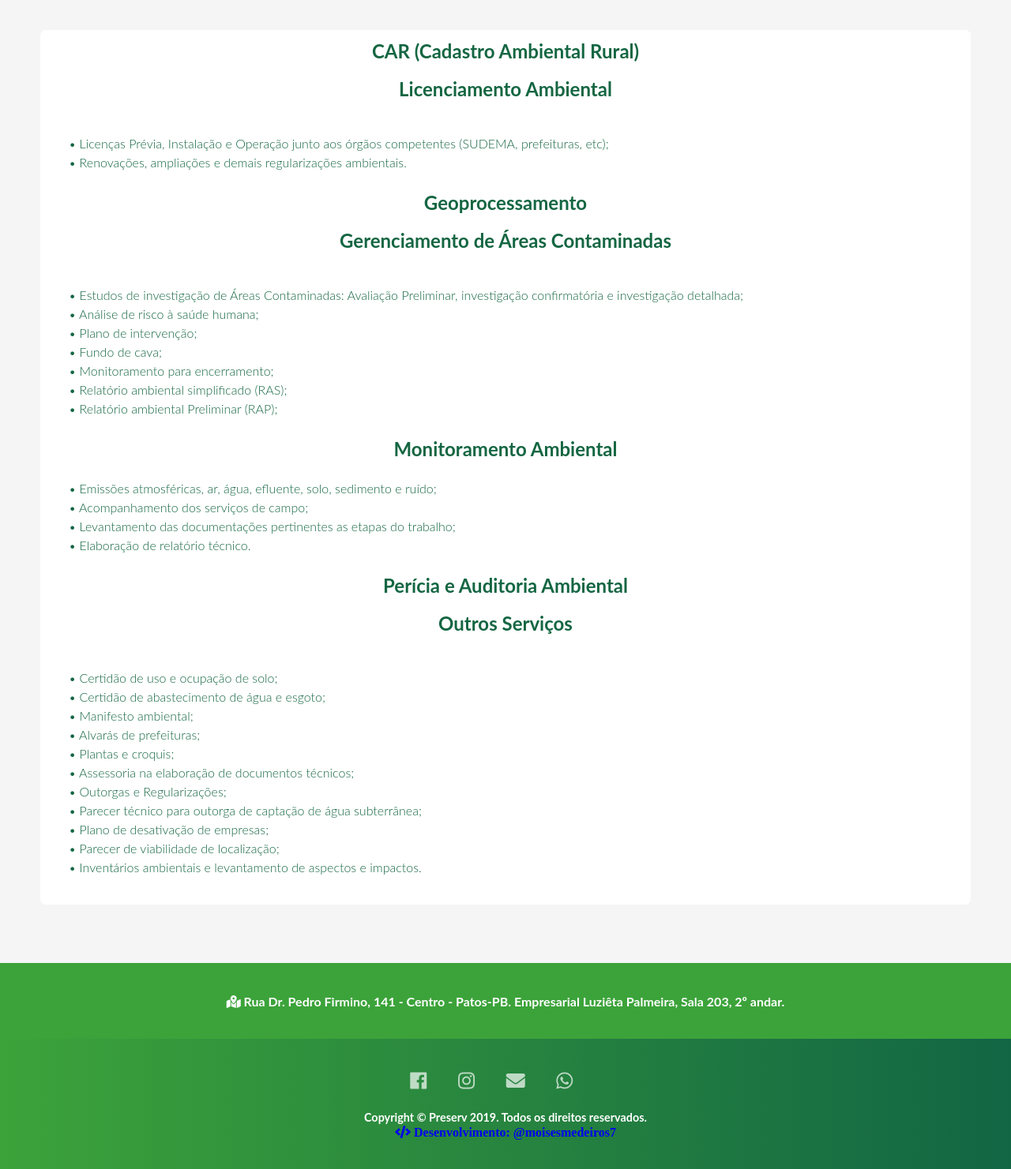
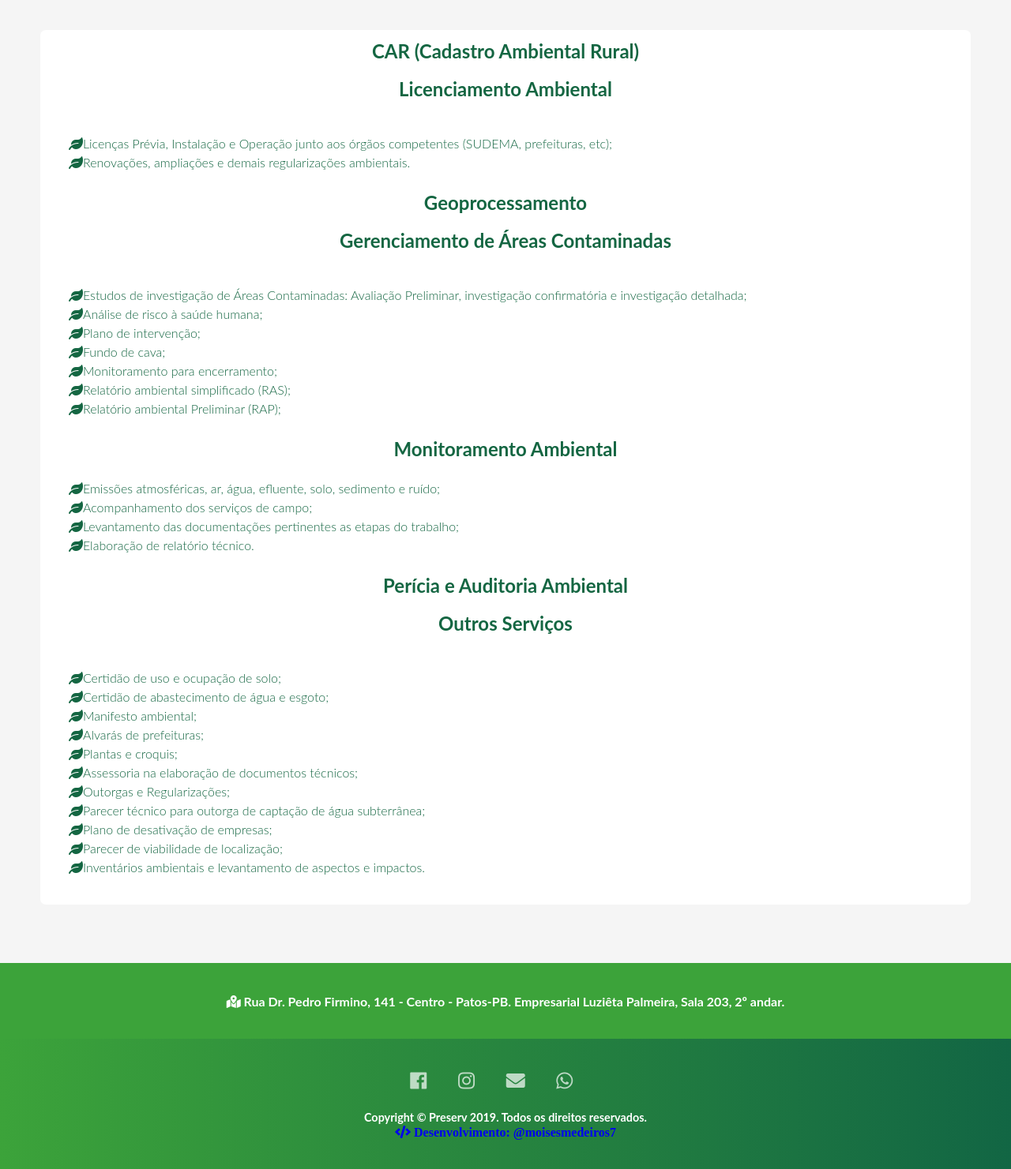
Before and after one commit to moisesmedeiros7/preservsa, a PHP site: page /servicos.html in a window 1280 px wide. Shown: the part 364-1845 px from the top of the page at 79% size. Run offline with PHP 8.4, Linux system fonts and the light colour scheme; some libraries are stand-ins or nearby versions.

Commit message:
promovendo alterações

```diff
--- a/contato.html
+++ b/contato.html
@@ -43,7 +43,7 @@
 
 
 				<div class="formulario">
-				<form action="form.php" method="post">
+				<form action="form.php" method="POST">
    				 	<div class="grupo"><i class="fas fa-user-shield">  Nome :</i>
    				 	<input class="Nome" id="nomeid" type="text" >
 
--- a/form.php
+++ b/form.php
@@ -24,9 +24,9 @@ $email_headers = implode("\n", array("From: $nome", "Reply-To: $email", "Subject
 if (!empty($nome) && !empty($email) && !empty($mensagem)) {
     mail($para, $assunto, $corpo, $email_headers);
     $msg = "Sua mensagem foi enviada com sucesso.";
-    echo "<script>alert('$msg');window.location.assign('http://www.preservsa.com.br/contato');</script>";
+    echo "<script>alert('$msg');window.location.assign('http://www.preservsa.com.br/contato.html');</script>";
 } else {
     $msg = "Erro ao enviar a mensagem.";
-    echo "<script>alert('$msg');window.location.assign('http://www.preservsa.com.br/contato');</script>";
+    echo "<script>alert('$msg');window.location.assign('http://www.preservsa.com.br/contato.html');</script>";
 }
 ?>
--- a/servicos.html
+++ b/servicos.html
@@ -42,40 +42,42 @@
 				<h1>CAR (Cadastro Ambiental Rural)</h1> </br>
 
 				<h1>Licenciamento Ambiental</h1> </br>
-				<h3>• Licenças Prévia, Instalação e Operação junto aos órgãos competentes (SUDEMA, prefeituras, etc);</br>
-				• Renovações, ampliações e demais regularizações ambientais. </h3>
+				<h3><i class="fas fa-leaf"></i>Licenças Prévia, Instalação e Operação junto aos órgãos competentes (SUDEMA, prefeituras, etc);</br>
+				<i class="fas fa-leaf"></i>Renovações, ampliações e demais regularizações ambientais. </h3>
 
 				<h1>Geoprocessamento</h1> </br>
 
 				<h1>Gerenciamento de Áreas Contaminadas</h1> </br>
-				<h3>• Estudos de investigação de Áreas Contaminadas: Avaliação Preliminar,  investigação confirmatória e investigação detalhada;</br>
-				• Análise de risco à saúde humana; </br>
-				• Plano de intervenção; </br>
-				• Fundo de cava; </br>
-				• Monitoramento para encerramento; </br>
-				• Relatório ambiental simplificado (RAS); </br>
-				• Relatório ambiental Preliminar (RAP); </h3>
+				<h3><i class="fas fa-leaf"></i>Estudos de investigação de Áreas Contaminadas: Avaliação Preliminar,  investigação confirmatória e investigação detalhada;</br>
+				<i class="fas fa-leaf"></i>Análise de risco à saúde humana; </br>
+				<i class="fas fa-leaf"></i>Plano de intervenção; </br>
+				<i class="fas fa-leaf"></i>Fundo de cava; </br>
+				<i class="fas fa-leaf"></i>Monitoramento para encerramento; </br>
+				<i class="fas fa-leaf"></i>Relatório ambiental simplificado (RAS); </br>
+				<i class="fas fa-leaf"></i>Relatório ambiental Preliminar (RAP); </h3>
 
 				<h1>Monitoramento Ambiental</h1>
-				<h3>• Emissões atmosféricas, ar, água, efluente, solo, sedimento e ruído;</br>
-				• Acompanhamento dos serviços de campo; </br>
-				• Levantamento das documentações pertinentes as etapas do trabalho;</br>
-				• Elaboração de relatório técnico. </br>
+				<h3>
+				<i class="fas fa-leaf"></i>Emissões atmosféricas, ar, água, efluente, solo, sedimento e ruído;</br>
+				<i class="fas fa-leaf"></i>Acompanhamento dos serviços de campo; </br>
+				<i class="fas fa-leaf"></i>Levantamento das documentações pertinentes as etapas do trabalho;</br>
+				<i class="fas fa-leaf"></i>Elaboração de relatório técnico. </br>
 				</h3>
 
 				<h1>Perícia e Auditoria Ambiental</h1></br>
 				<h1>Outros Serviços</h1></br>
-				<h3>• Certidão de uso e ocupação de solo;</br>
-				• Certidão de abastecimento de água e esgoto;</br>
-				• Manifesto ambiental; </br>
-				• Alvarás de prefeituras; </br>
-				• Plantas e croquis; </br>
-				• Assessoria na elaboração de documentos técnicos; </br>
-				• Outorgas e Regularizações; </br>
-				• Parecer técnico para outorga de captação de água subterrânea; </br>
-				• Plano de desativação de empresas; </br>
-				• Parecer de viabilidade de localização; </br>
-				• Inventários ambientais e levantamento de aspectos e impactos. </br>
+				<h3>
+				<i class="fas fa-leaf"></i>Certidão de uso e ocupação de solo;</br>
+				<i class="fas fa-leaf"></i>Certidão de abastecimento de água e esgoto;</br>
+				<i class="fas fa-leaf"></i>Manifesto ambiental; </br>
+				<i class="fas fa-leaf"></i>Alvarás de prefeituras; </br>
+				<i class="fas fa-leaf"></i>Plantas e croquis; </br>
+				<i class="fas fa-leaf"></i>Assessoria na elaboração de documentos técnicos; </br>
+				<i class="fas fa-leaf"></i>Outorgas e Regularizações; </br>
+				<i class="fas fa-leaf"></i>Parecer técnico para outorga de captação de água subterrânea; </br>
+				<i class="fas fa-leaf"></i>Plano de desativação de empresas; </br>
+				<i class="fas fa-leaf"></i>Parecer de viabilidade de localização; </br>
+				<i class="fas fa-leaf"></i>Inventários ambientais e levantamento de aspectos e impactos. </br>
             	</h3>
 
 
```
Also changed, not shown: index.html (+7 -7 lines).
